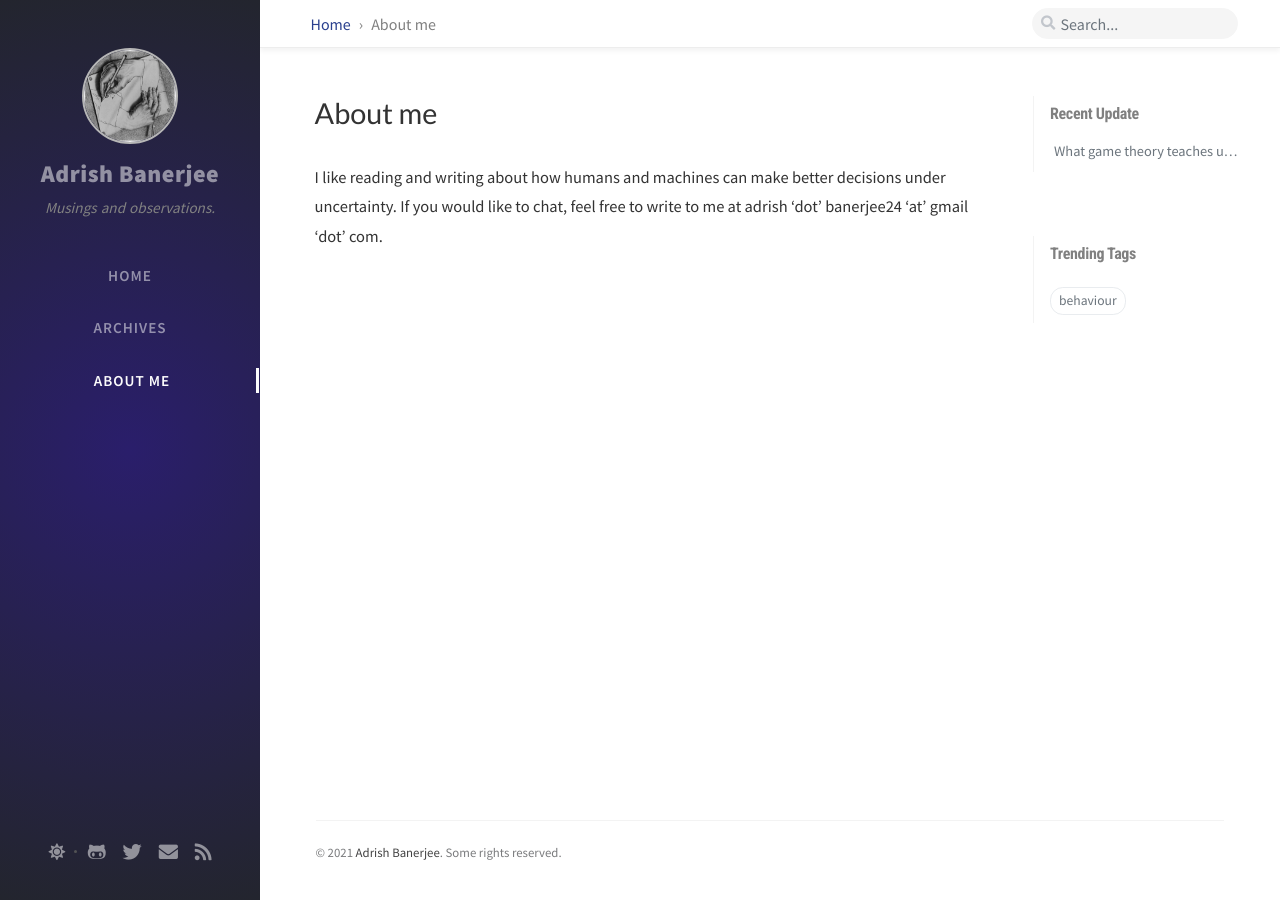
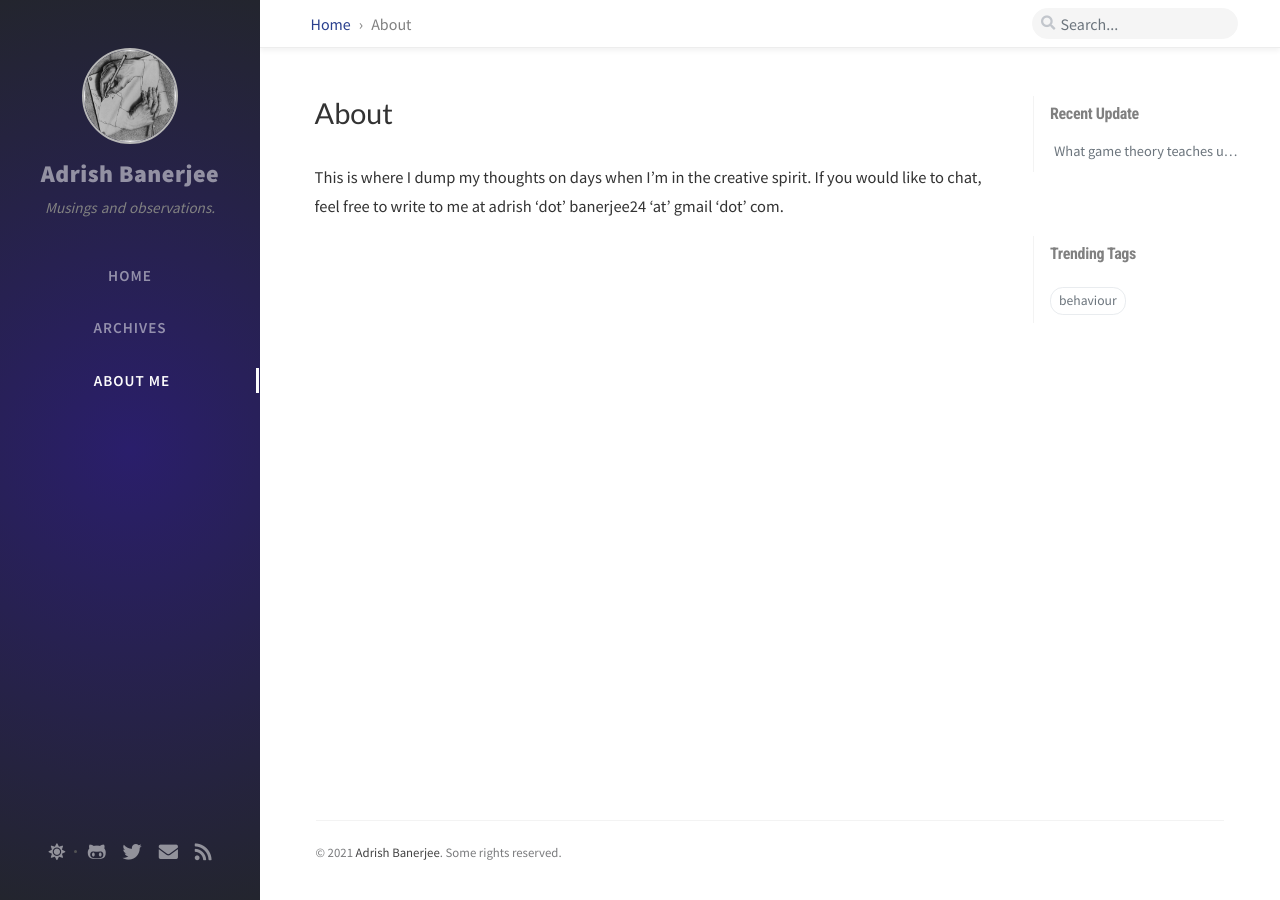
Before and after one commit to drybeluga/drybeluga.github.io, a Jekyll site: the page built from tabs/about-me.md, in a window 1280 px wide. Built offline with Jekyll 4.4.1, drawn with Linux system fonts in a browser that asks for light colours; nearby versions of some CDN libraries; comment, search, counter and statistics services are not loaded.

Commit message:
changed about me section

```diff
--- a/tabs/about-me.md
+++ b/tabs/about-me.md
@@ -1,5 +1,5 @@
 ---
-title: About me
+title: About
 
 # The About page
 # v2.0
@@ -8,4 +8,4 @@ title: About me
 # MIT License
 ---
 
-I like reading and writing about how humans and machines can make better decisions under uncertainty. If you would like to chat, feel free to write to me at adrish ‘dot’ banerjee24 ‘at’ gmail ‘dot’ com.
+This is where I dump my thoughts on days when I'm in the creative spirit. If you would like to chat, feel free to write to me at adrish ‘dot’ banerjee24 ‘at’ gmail ‘dot’ com.
```
